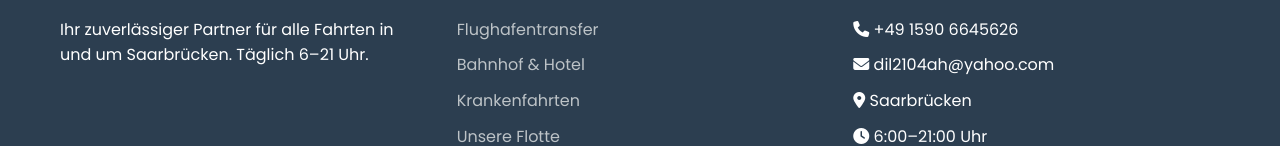
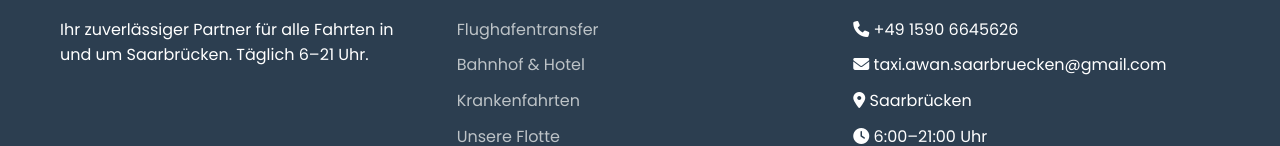
Before and after one commit to HuzAwan21/Taxi-Awan-Saarbruecken, a plain HTML site: page index.html in a window 1280 px wide. Shown: the part 5235-5381 px from the top of the page. Drawn offline with Linux system fonts and the light colour scheme.

Commit message:
Update index.html

```diff
--- a/index.html
+++ b/index.html
@@ -929,7 +929,7 @@
                 <h3>Kontakt</h3>
                 <ul class="footer-links">
                     <li><i class="fas fa-phone"></i> +49 1590 6645626</li>
-                    <li><i class="fas fa-envelope"></i> dil2104ah@yahoo.com</li>
+                    <li><i class="fas fa-envelope"></i> taxi.awan.saarbruecken@gmail.com</li>
                     <li><i class="fas fa-map-marker-alt"></i> Saarbrücken</li>
                     <li><i class="fas fa-clock"></i> 6:00–21:00 Uhr</li>
                 </ul>
```
